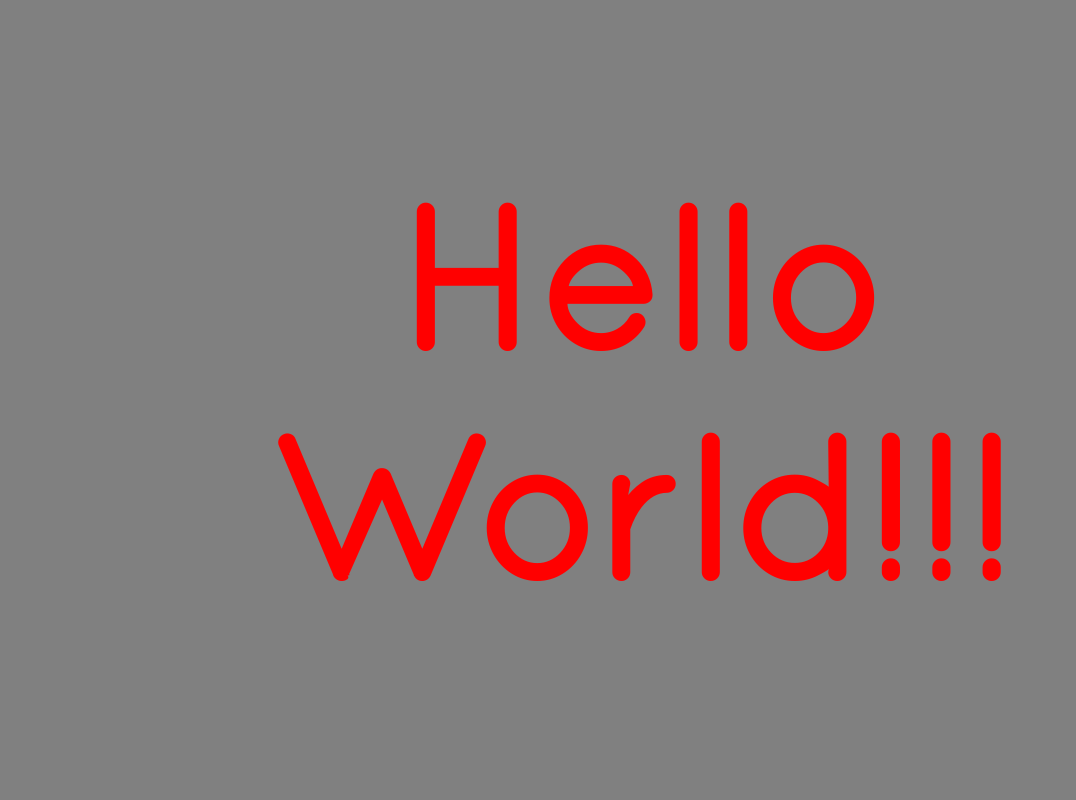
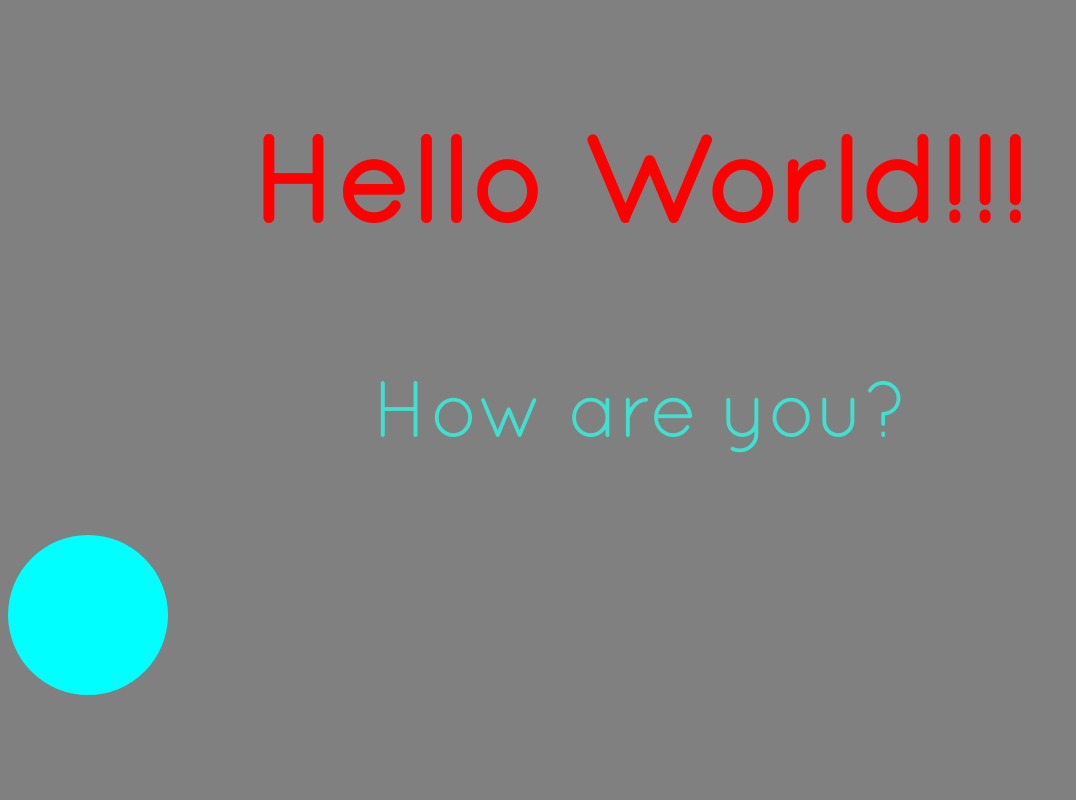
Before and after one commit to Waldekk95/landing-page-from-figma, a website: page src/index.html in a window 1280 px wide. Shown: the top 800 px of the page, without its empty margins (0-1076 px from the left). Drawn offline with nearby package versions, Linux system fonts and the light colour scheme; files that its build step writes are made by us from their sources.

Commit message:
git commit -m 'test sizing'

```diff
--- a/src/style/main.scss
+++ b/src/style/main.scss
@@ -6,14 +6,14 @@
     font-family: quicksandregular;
     text-align: center;
     width: 100%;
-    font-size: 25vh;
+    font-size: 15vh;
 }
 p {
     color: turquoise;
     font-family: quicksandregular;
     text-align: center;
     width: 100%;
-    font-size: 20vh;
+    font-size: 10vh;
 }
 
 body {
@@ -21,8 +21,8 @@
     color: green;
 }
 .circle {
-    width: 20%;
-    height: 20%;
+    width: 20vh;
+    height: 20vh;
     background-color: aqua;
     border-radius: 50%;
 }
```
Also changed, not shown: src/index.html (+1 -3 lines).
